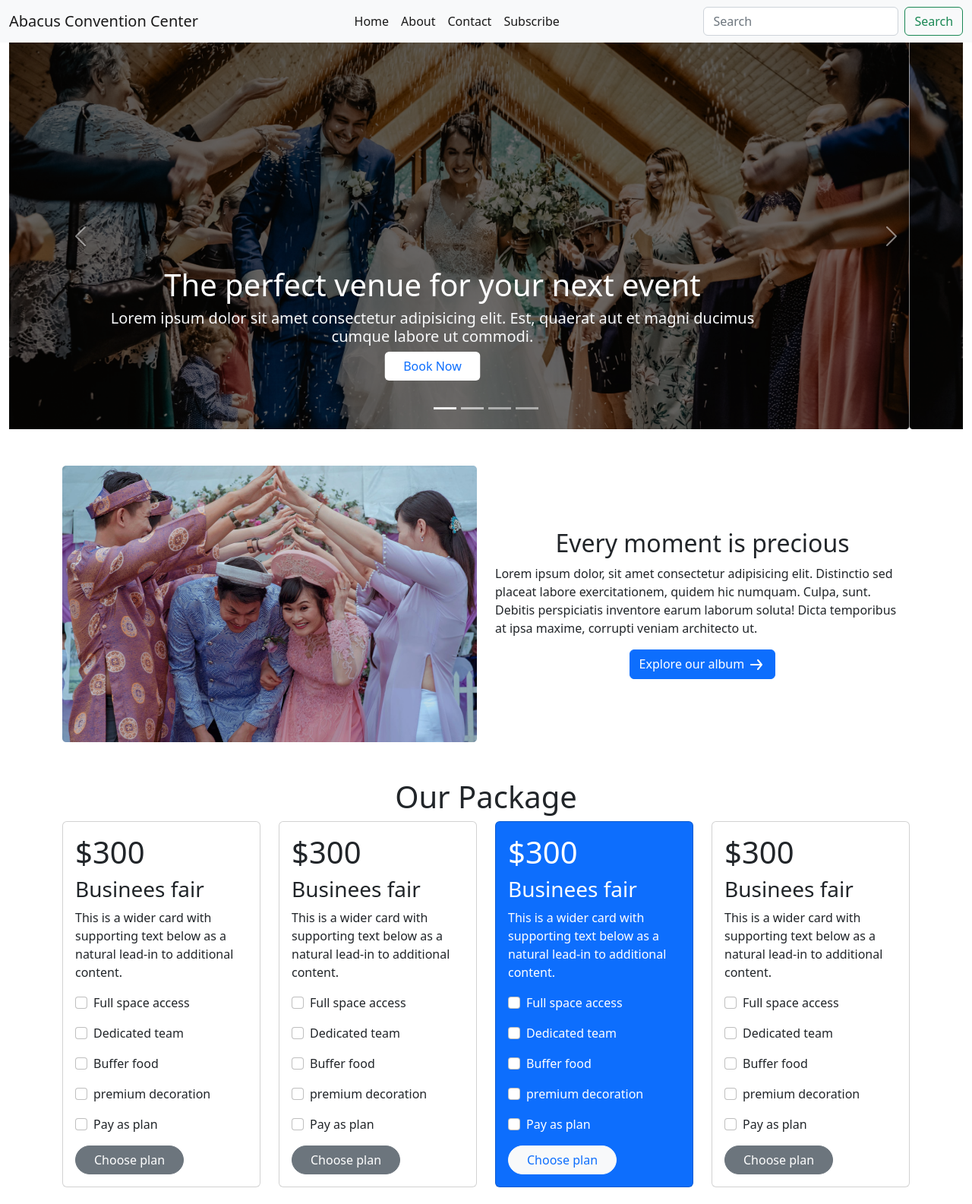
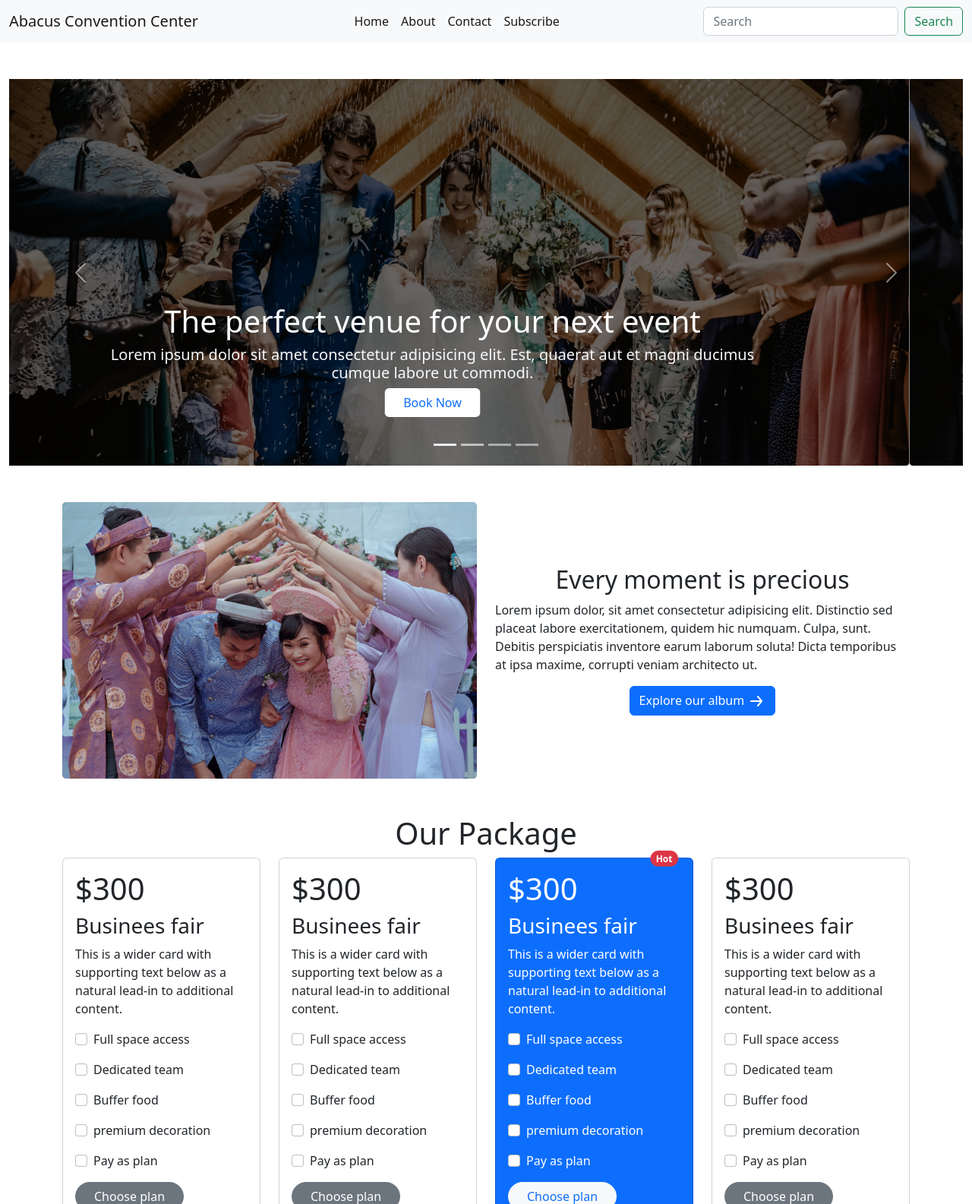
Before and after one commit to sadikul60/convention-center-repo, a plain HTML site: page index.html in a window 1280 px wide. Shown: the top 1585 px of the page at 76% size. Drawn offline with nearby package versions, Linux system fonts and the light colour scheme.

Commit message:
added badge

```diff
--- a/index.html
+++ b/index.html
@@ -43,7 +43,7 @@
 
 
     <!--========== top-banner slider section-two start -==============-->
-    <section class="container-fluid">
+    <section class="container-fluid mt-5">
         <div id="carouselExampleCaptions" class="carousel slide" data-bs-ride="carousel">
             <div class="carousel-indicators">
               <button type="button" data-bs-target="#carouselExampleCaptions" data-bs-slide-to="0" class="active" aria-current="true" aria-label="Slide 1"></button>
@@ -201,6 +201,7 @@
         <div class="col">
           <div class="card bg-primary h-100">
             <div class="card-body text-white">
+              <span class="position-absolute top-0 end-0 translate-middle badge rounded-pill bg-danger">Hot</span>
               <h1 class="card-title">$300</h1>
               <h3>Businees fair</h3>
               <p class="card-text">This is a wider card with supporting text below as a natural lead-in to additional content.</p>
```
